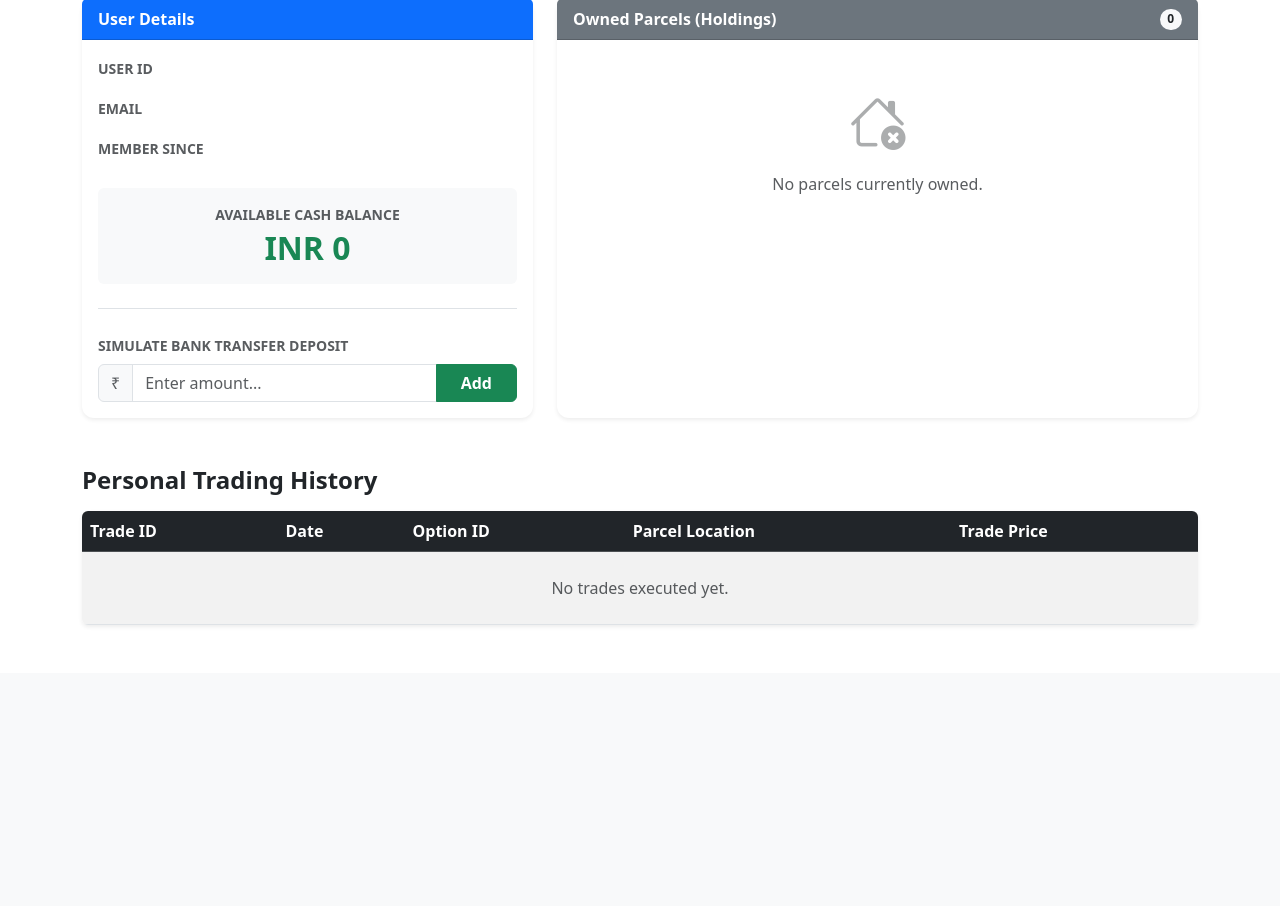
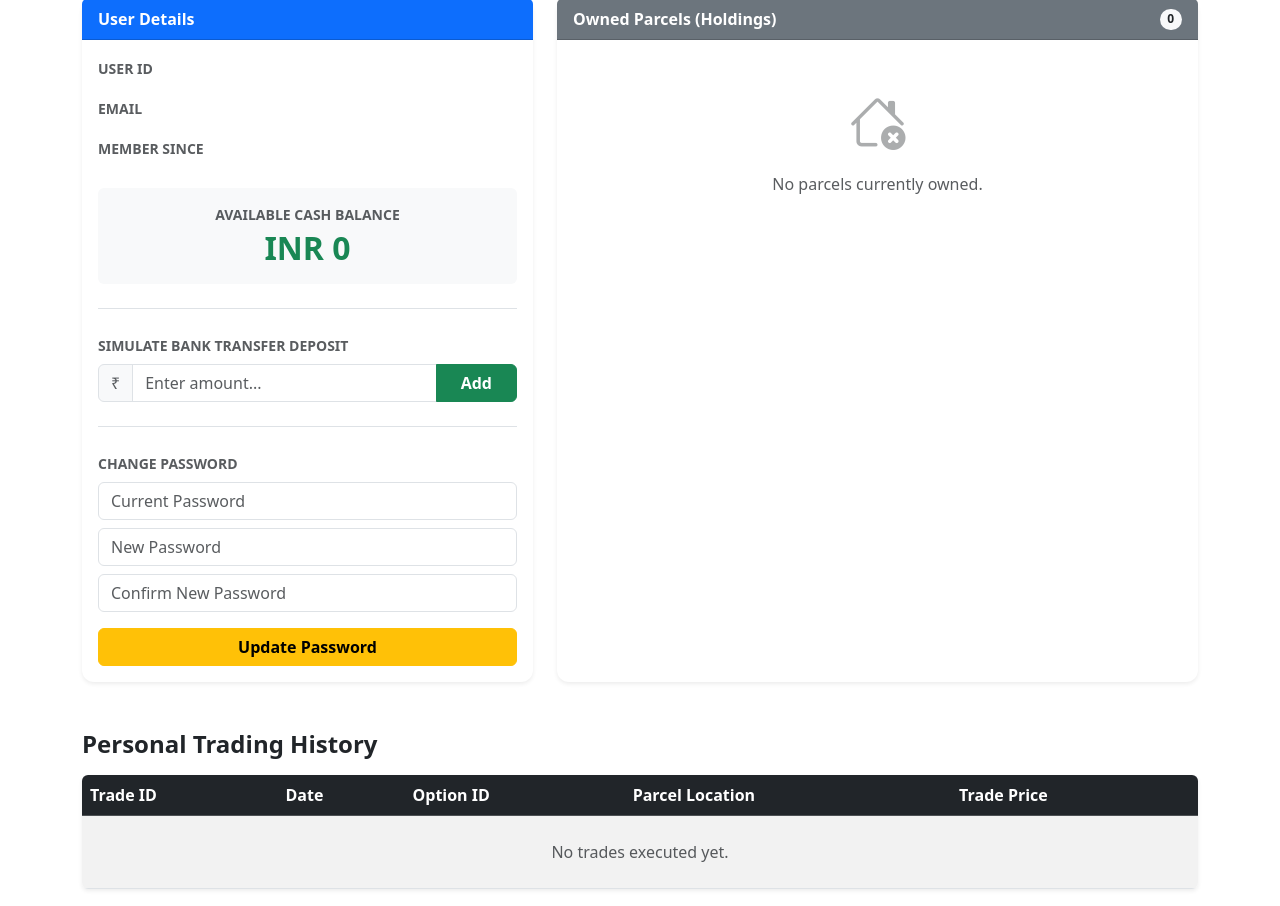
Before and after one commit to parthmistry903/land-options-trading, a Flask app: template templates/user_profile.html in a window 1280 px wide. Shown: the part 143-1049 px from the top of the page. Before the commit the page ends 768 px from the top, so only its background shows below. Run offline with Flask 3, Linux system fonts and the light colour scheme; the template is opened without the code that fills it, so the values that code supplies are empty.

Commit message:
Update user_profile.html

```diff
--- a/templates/user_profile.html
+++ b/templates/user_profile.html
@@ -24,6 +24,19 @@
                         <input type="number" name="amount" class="form-control" placeholder="Enter amount..." min="100" required>
                         <button type="submit" class="btn btn-success px-4 fw-bold">Add</button>
                     </div>
+                </form>
+                <form action="{{ url_for('change_password') }}" method="POST" class="mt-4 border-top pt-4">
+                    <label class="form-label text-muted small text-uppercase fw-bold">Change Password</label>
+                    <div class="mb-2">
+                        <input type="password" name="current_password" class="form-control" placeholder="Current Password" required>
+                    </div>
+                    <div class="mb-2">
+                        <input type="password" name="new_password" class="form-control" placeholder="New Password" required>
+                    </div>
+                    <div class="mb-3">
+                        <input type="password" name="confirm_new_password" class="form-control" placeholder="Confirm New Password" required>
+                    </div>
+                    <button type="submit" class="btn btn-warning w-100 fw-bold">Update Password</button>
                 </form>
                 {% endif %}
             </div>
```
